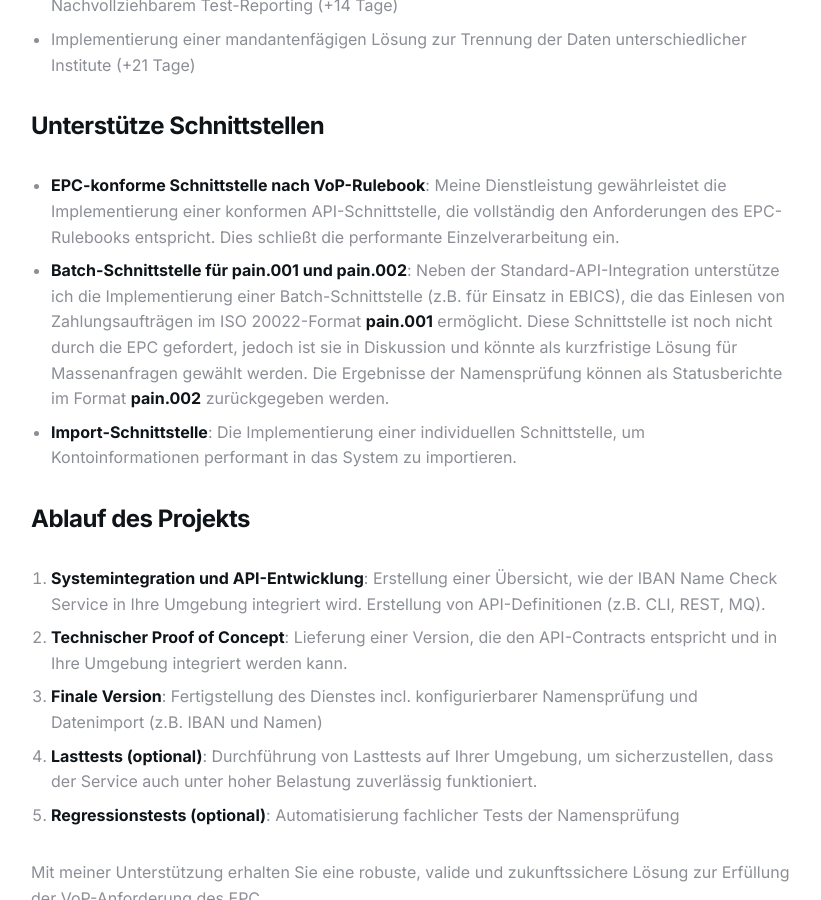
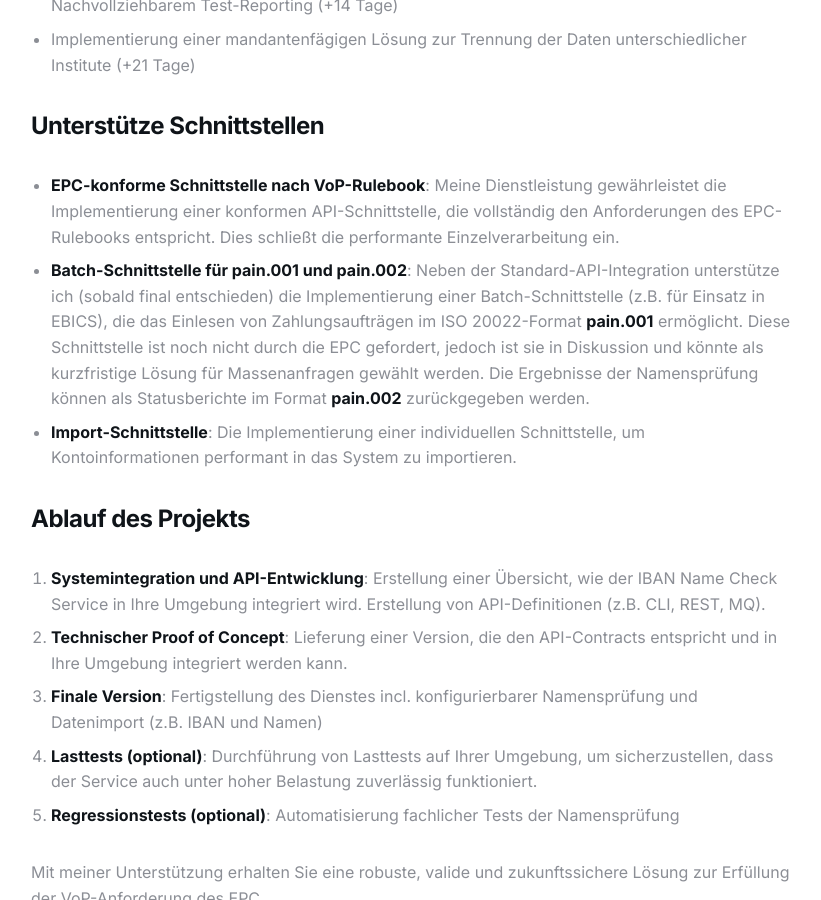
Before and after one commit to Rokko11/Rokko11.github.io, a Jekyll site: the page built from _services/service-iban-name-check.md, in a window 1280 px wide and 900 px high, scrolled down 3136 px. Shown: the whole window, without its empty margins (229-1050 px from the left). Built offline with Jekyll 4.4.1, drawn with Linux system fonts in a browser that asks for light colours.

Commit message:
korrektur VOP

```diff
--- a/_services/service-iban-name-check.md
+++ b/_services/service-iban-name-check.md
@@ -43,7 +43,7 @@ So wird beispielsweise eine Überweisung an einen "Alex" akzeptiert, wenn der Za
 ### Unterstütze Schnittstellen
 
 - **EPC-konforme Schnittstelle nach VoP-Rulebook**: Meine Dienstleistung gewährleistet die Implementierung einer konformen API-Schnittstelle, die vollständig den Anforderungen des EPC-Rulebooks entspricht. Dies schließt die performante Einzelverarbeitung ein.
-- **Batch-Schnittstelle für pain.001 und pain.002**: Neben der Standard-API-Integration unterstütze ich die Implementierung einer Batch-Schnittstelle (z.B. für Einsatz in EBICS), die das Einlesen von Zahlungsaufträgen im ISO 20022-Format **pain.001** ermöglicht. Diese Schnittstelle ist noch nicht durch die EPC gefordert, jedoch ist sie in Diskussion und könnte als kurzfristige Lösung für Massenanfragen gewählt werden. Die Ergebnisse der Namensprüfung können als Statusberichte im Format **pain.002** zurückgegeben werden.
+- **Batch-Schnittstelle für pain.001 und pain.002**: Neben der Standard-API-Integration unterstütze ich (sobald final entschieden) die Implementierung einer Batch-Schnittstelle (z.B. für Einsatz in EBICS), die das Einlesen von Zahlungsaufträgen im ISO 20022-Format **pain.001** ermöglicht. Diese Schnittstelle ist noch nicht durch die EPC gefordert, jedoch ist sie in Diskussion und könnte als kurzfristige Lösung für Massenanfragen gewählt werden. Die Ergebnisse der Namensprüfung können als Statusberichte im Format **pain.002** zurückgegeben werden.
 - **Import-Schnittstelle**: Die Implementierung einer individuellen Schnittstelle, um Kontoinformationen performant in das System zu importieren.
 
 ### Ablauf des Projekts
```
